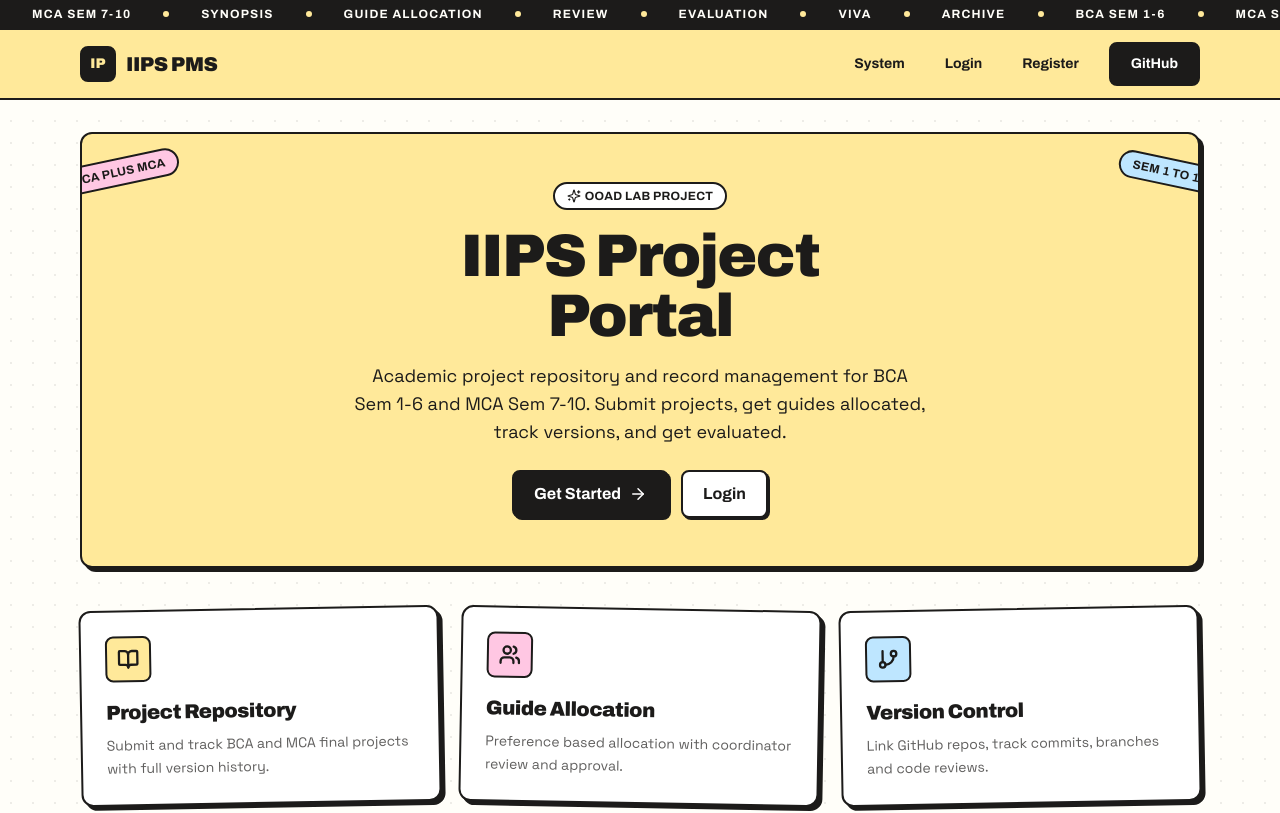
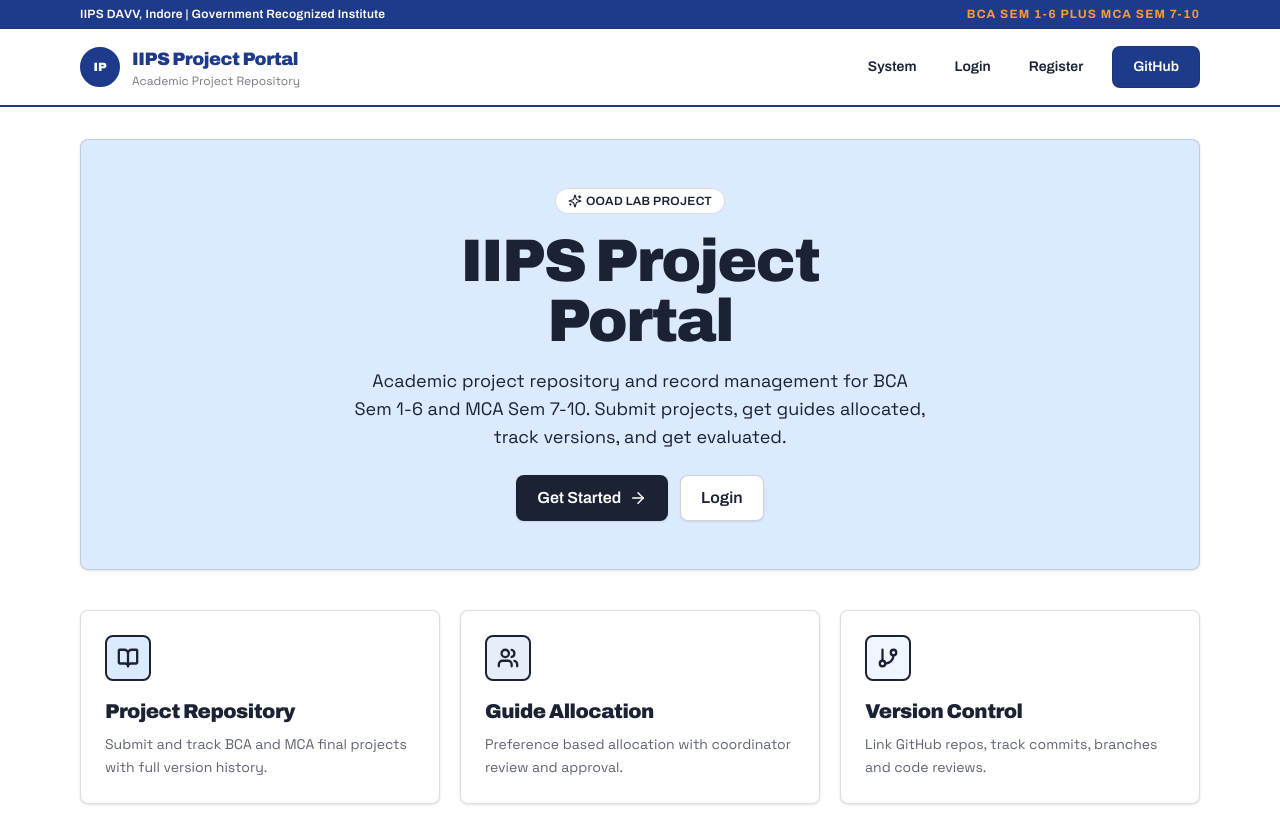
Before and after one commit to akshita777/iips-ug-pg-project-repository-system, a Next.js app in the folder frontend/: page / in a window 1280 px wide. Shown: the top 813 px of the page. Built offline with nearby package versions, Linux system fonts and the light colour scheme.

Commit message:
Institute formal theme: white paper, navy authority, saffron strip, no ticker or tilt, softer borders and shadows

```diff
--- a/frontend/app/globals.css
+++ b/frontend/app/globals.css
@@ -3,8 +3,8 @@
 @tailwind utilities;
 
 :root {
-  --paper: #fffef9;
-  --ink: #1c1b1a;
+  --paper: #ffffff;
+  --ink: #1a2233;
 }
 
 @layer base {
@@ -13,8 +13,6 @@
   }
   body {
     @apply bg-paper text-ink font-body;
-    background-image: radial-gradient(#1c1b1a14 1px, transparent 1px);
-    background-size: 22px 22px;
   }
   h1,
   h2,
@@ -29,54 +27,53 @@
 
 @layer components {
   .brutal-card {
-    @apply bg-white border-2 border-ink shadow-brutal rounded-xl;
+    @apply bg-white border border-ink/15 shadow-brutal rounded-lg;
   }
   .brutal-card-hover {
-    @apply transition-all duration-150 hover:-translate-y-0.5 hover:shadow-brutal-lg;
+    @apply transition-all duration-150 hover:border-navy/40 hover:shadow-brutal-lg;
   }
   .brutal-btn {
-    @apply inline-flex items-center justify-center gap-2 font-display font-bold
-      border-2 border-ink rounded-lg px-5 py-2.5 shadow-brutal-sm
+    @apply inline-flex items-center justify-center gap-2 font-display font-semibold
+      border border-ink/20 rounded-lg px-5 py-2.5 shadow-brutal-sm
       transition-all duration-150
-      hover:translate-x-[2px] hover:translate-y-[2px] hover:shadow-brutal-none
-      active:translate-x-[2px] active:translate-y-[2px] active:shadow-brutal-none
+      hover:bg-ink/5
+      active:translate-y-px
       disabled:opacity-50 disabled:pointer-events-none
-      focus-visible:outline-none focus-visible:ring-2 focus-visible:ring-ink focus-visible:ring-offset-2;
+      focus-visible:outline-none focus-visible:ring-2 focus-visible:ring-navy focus-visible:ring-offset-2;
   }
   .brutal-input {
-    @apply w-full border-2 border-ink rounded-lg px-4 py-2.5 bg-white
+    @apply w-full border border-ink/20 rounded-lg px-4 py-2.5 bg-white
       font-body placeholder:text-ink/40
-      focus:outline-none focus:ring-2 focus:ring-accent focus:border-ink;
+      focus:outline-none focus:ring-2 focus:ring-navy/30 focus:border-navy;
   }
   .brutal-badge {
-    @apply inline-flex items-center font-display font-bold text-xs uppercase tracking-wide
-      border-2 border-ink rounded-full px-3 py-1;
+    @apply inline-flex items-center font-display font-semibold text-xs uppercase tracking-wide
+      border border-ink/15 rounded-full px-3 py-1;
   }
   .brutal-nav-link {
-    @apply font-display font-bold border-2 border-transparent rounded-lg px-4 py-2
-      hover:border-ink hover:bg-primary hover:shadow-brutal-sm transition-all;
+    @apply font-display font-semibold border border-transparent rounded-lg px-4 py-2
+      hover:border-ink/15 hover:bg-muted transition-all;
   }
   .brutal-alert {
-    @apply border-2 border-ink rounded-lg px-4 py-2.5 text-sm font-bold;
+    @apply border border-ink/15 rounded-lg px-4 py-2.5 text-sm font-semibold;
   }
   .brutal-table {
     @apply w-full text-sm;
   }
   .brutal-table th {
-    @apply font-display text-xs font-black uppercase tracking-wide text-left px-4 py-2.5 border-b-2 border-ink bg-muted;
+    @apply font-display text-xs font-bold uppercase tracking-wide text-left px-4 py-2.5 border-b-2 border-ink/20 bg-muted;
   }
   .brutal-table td {
-    @apply px-4 py-3 border-b-2 border-ink/10;
+    @apply px-4 py-3 border-b border-ink/10;
   }
   .brutal-table tr:last-child td {
     @apply border-b-0;
   }
   .ticker-track {
     @apply flex items-center gap-8 whitespace-nowrap;
-    animation: ticker 28s linear infinite;
   }
   .skeleton {
-    @apply animate-pulse bg-muted border-2 border-ink/10 rounded-lg;
+    @apply animate-pulse bg-muted border border-ink/10 rounded-lg;
   }
 }
 
--- a/frontend/app/layout.tsx
+++ b/frontend/app/layout.tsx
@@ -14,30 +14,29 @@ export const metadata: Metadata = {
   description: "IIPS UG-PG Academic Project Repository and Record Management System",
 };
 
-const tickerItems = ["BCA Sem 1-6", "MCA Sem 7-10", "Synopsis", "Guide Allocation", "Review", "Evaluation", "Viva", "Archive"];
-
 export default function RootLayout({ children }: { children: React.ReactNode }) {
   return (
     <html lang="en">
       <body className={`${archivo.variable} ${spaceGrotesk.variable} ${spaceMono.variable} font-body min-h-screen bg-paper`}>
-        <div className="border-b-2 border-ink bg-ink text-paper overflow-hidden py-1.5" aria-hidden="true">
-          <div className="ticker-track font-display text-xs font-bold uppercase tracking-widest">
-            {[...tickerItems, ...tickerItems].map((item, i) => (
-              <span key={i} className="flex items-center gap-8">
-                <span>{item}</span>
-                <span className="inline-block h-1.5 w-1.5 rounded-full bg-primary" />
-              </span>
-            ))}
+        <div className="border-b border-ink/10 bg-navy text-white py-1.5" aria-hidden="true">
+          <div className="mx-auto max-w-6xl px-4 text-xs font-display font-semibold tracking-wide flex flex-wrap items-center justify-between gap-1">
+            <span>IIPS DAVV, Indore | Government Recognized Institute</span>
+            <span className="text-saffron font-bold uppercase tracking-widest">BCA Sem 1-6 plus MCA Sem 7-10</span>
           </div>
         </div>
-        <header className="border-b-2 border-ink bg-primary">
-          <div className="mx-auto max-w-6xl px-4 py-3 flex items-center justify-between">
-            <Link href="/" className="flex items-center gap-2.5">
-              <span className="inline-flex h-9 w-9 items-center justify-center border-2 border-ink rounded-lg bg-ink font-display text-sm font-black text-primary">
+        <header className="border-b-2 border-navy bg-white">
+          <div className="mx-auto max-w-6xl px-4 py-4 flex items-center justify-between">
+            <Link href="/" className="flex items-center gap-3">
+              <span className="inline-flex h-10 w-10 items-center justify-center rounded-full border-2 border-navy bg-navy font-display text-xs font-black text-white">
                 IP
               </span>
-              <span className="font-display text-xl font-black tracking-tight">
-                IIPS PMS
+              <span>
+                <span className="block font-display text-lg font-black tracking-tight text-navy">
+                  IIPS Project Portal
+                </span>
+                <span className="block text-xs font-body text-ink/60">
+                  Academic Project Repository
+                </span>
               </span>
             </Link>
             <nav className="flex items-center gap-1">
@@ -54,7 +53,7 @@ export default function RootLayout({ children }: { children: React.ReactNode })
                 href="https://github.com/animishraa05/iips-ug-pg-project-repository-system"
                 target="_blank"
                 rel="noreferrer"
-                className="brutal-btn bg-ink text-white !shadow-none text-sm ml-2"
+                className="brutal-btn bg-navy text-white !shadow-none text-sm ml-2"
               >
                 GitHub
               </a>
@@ -66,7 +65,7 @@ export default function RootLayout({ children }: { children: React.ReactNode })
             <ToastProvider>{children}</ToastProvider>
           </AuthProvider>
         </main>
-        <footer className="border-t-2 border-ink mt-12 bg-white">
+        <footer className="border-t-2 border-navy mt-12 bg-white">
           <div className="mx-auto max-w-6xl px-4 py-5 text-sm font-body flex flex-wrap items-center justify-between gap-2">
             <span className="font-bold">IIPS DAVV, Indore</span>
             <span className="font-mono text-xs uppercase tracking-wide">BCA Sem 1-6 plus MCA Sem 7-10</span>
--- a/frontend/app/page.tsx
+++ b/frontend/app/page.tsx
@@ -7,21 +7,18 @@ const features = [
     title: "Project Repository",
     desc: "Submit and track BCA and MCA final projects with full version history.",
     bg: "bg-primary",
-    tilt: "-rotate-1",
   },
   {
     icon: Users,
     title: "Guide Allocation",
     desc: "Preference based allocation with coordinator review and approval.",
     bg: "bg-secondary",
-    tilt: "rotate-1",
   },
   {
     icon: GitBranch,
     title: "Version Control",
     desc: "Link GitHub repos, track commits, branches and code reviews.",
     bg: "bg-accent",
-    tilt: "-rotate-1",
   },
 ];
 
@@ -29,12 +26,6 @@ export default function Home() {
   return (
     <div className="space-y-10">
       <section className="brutal-card relative overflow-hidden bg-primary p-8 md:p-12 text-center">
-        <div className="absolute -left-6 top-6 -rotate-12 brutal-badge bg-secondary hidden md:inline-flex">
-          BCA plus MCA
-        </div>
-        <div className="absolute -right-6 top-6 rotate-12 brutal-badge bg-accent hidden md:inline-flex">
-          Sem 1 to 10
-        </div>
         <span className="brutal-badge bg-white">
           <Sparkles size={14} className="mr-1" /> OOAD Lab Project
         </span>
@@ -59,7 +50,7 @@ export default function Home() {
 
       <section className="grid gap-5 md:grid-cols-3">
         {features.map((f) => (
-          <div key={f.title} className={`brutal-card brutal-card-hover p-6 ${f.tilt}`}>
+          <div key={f.title} className="brutal-card brutal-card-hover p-6">
             <div className={`inline-flex items-center justify-center border-2 border-ink rounded-lg p-2.5 ${f.bg}`}>
               <f.icon size={22} strokeWidth={2.5} />
             </div>
--- a/frontend/tailwind.config.ts
+++ b/frontend/tailwind.config.ts
@@ -9,17 +9,19 @@ const config: Config = {
   theme: {
     extend: {
       colors: {
-        ink: "#1C1B1A",
-        paper: "#FFFEF9",
-        primary: "#FFE99A",
-        secondary: "#FFC7E3",
-        accent: "#BEE6FF",
-        success: "#BEF2C9",
-        danger: "#FFC9C9",
-        dangerInk: "#B42318",
-        warn: "#FFD3AC",
-        muted: "#F4EFE6",
-        lilac: "#D8CCFF",
+        ink: "#1A2233",
+        paper: "#FFFFFF",
+        primary: "#DBEAFE",
+        secondary: "#E8EEF9",
+        accent: "#EFF6FF",
+        success: "#DCFCE7",
+        danger: "#FEE2E2",
+        dangerInk: "#B91C1C",
+        warn: "#FEF3C7",
+        muted: "#F1F5F9",
+        lilac: "#EEF2FF",
+        navy: "#1E3A8A",
+        saffron: "#FF9933",
       },
       fontFamily: {
         display: ["Archivo", "system-ui", "sans-serif"],
@@ -27,10 +29,10 @@ const config: Config = {
         mono: ["Space Mono", "ui-monospace", "monospace"],
       },
       boxShadow: {
-        brutal: "4px 4px 0 #1C1B1A",
-        "brutal-sm": "2px 2px 0 #1C1B1A",
-        "brutal-lg": "8px 8px 0 #1C1B1A",
-        "brutal-none": "0 0 0 #1C1B1A",
+        brutal: "0 1px 3px rgba(26,34,51,0.12)",
+        "brutal-sm": "0 1px 2px rgba(26,34,51,0.10)",
+        "brutal-lg": "0 4px 12px rgba(26,34,51,0.14)",
+        "brutal-none": "none",
       },
       borderWidth: {
         3: "3px",
```
